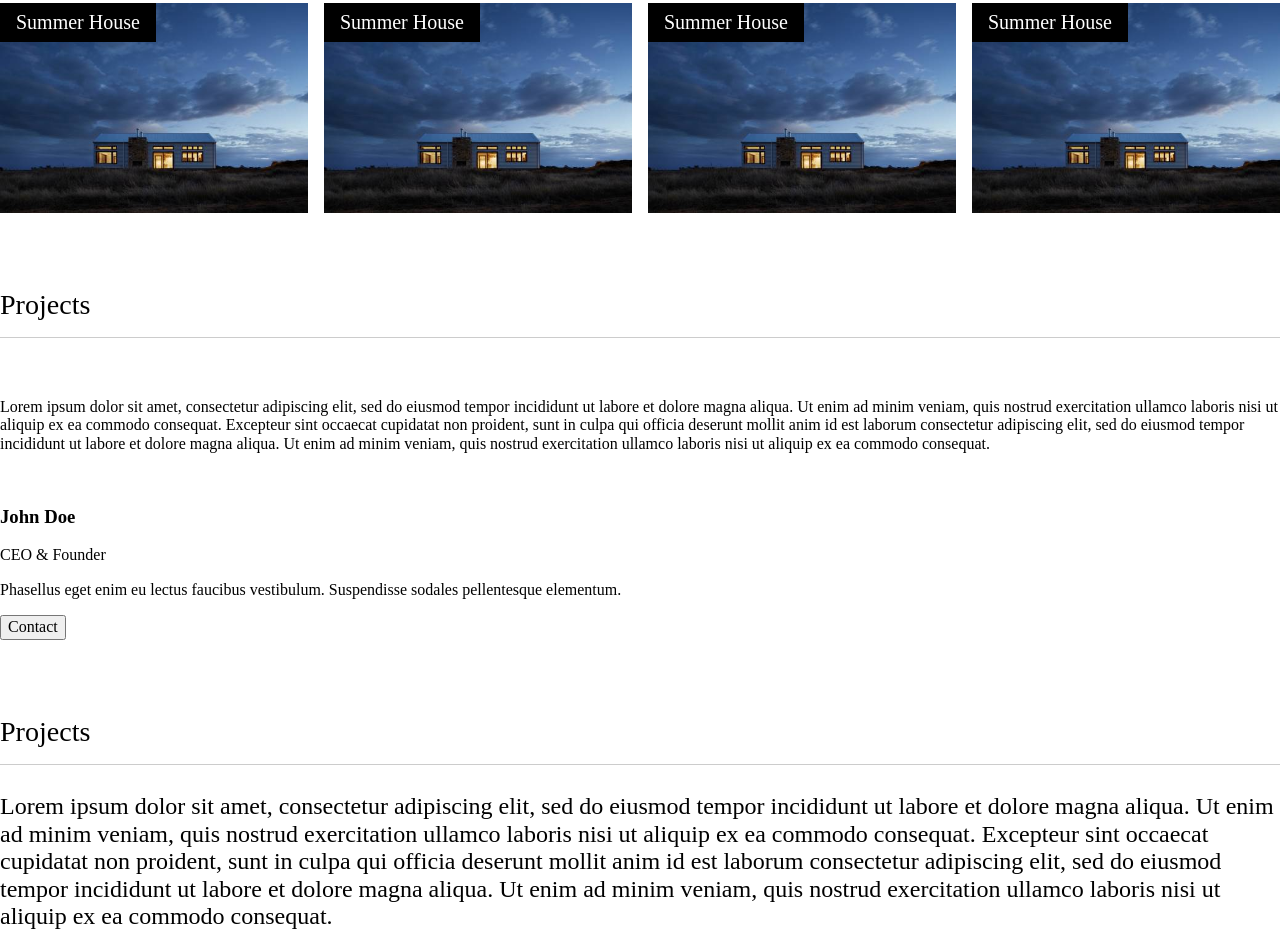
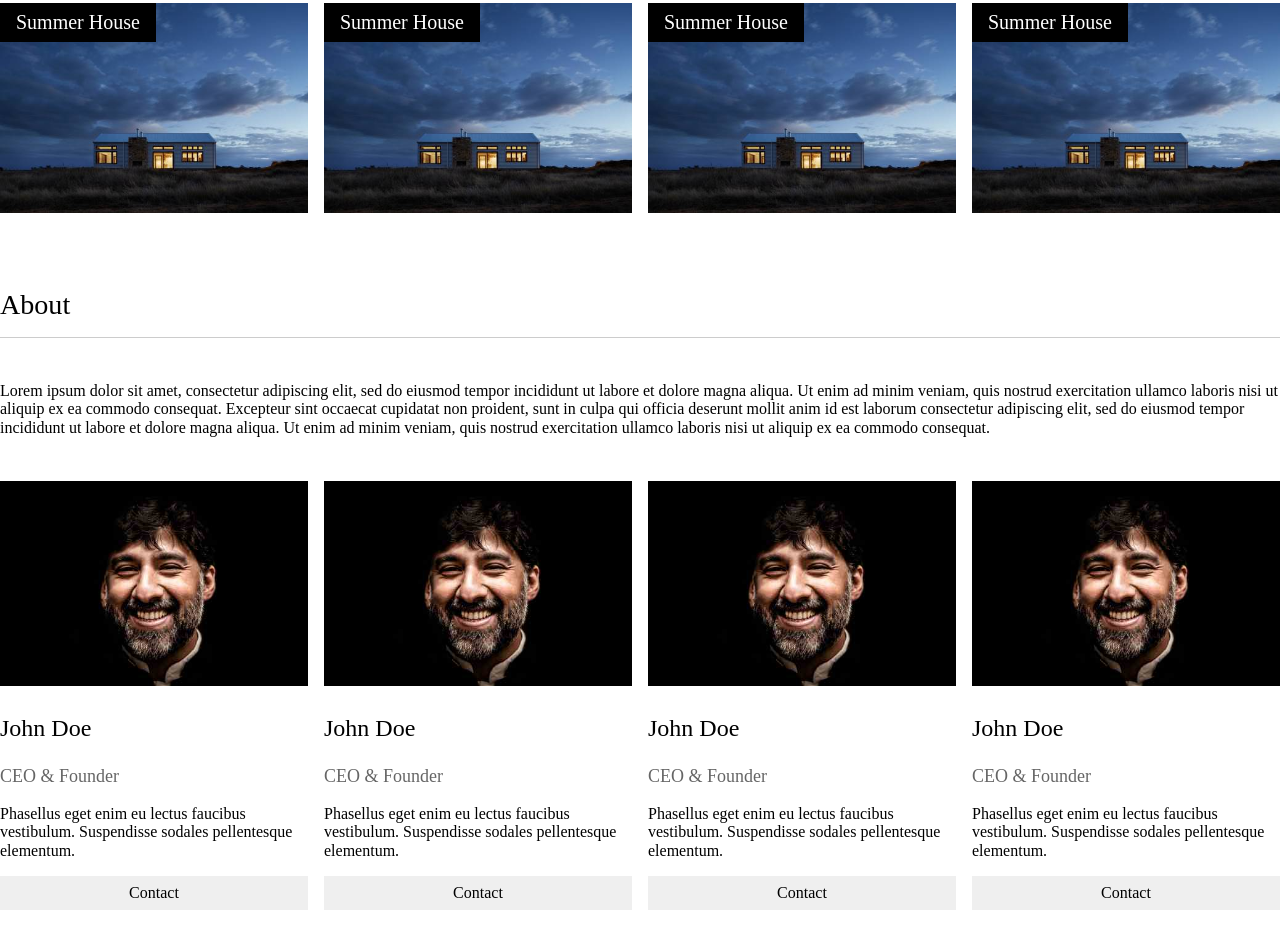
Before and after one commit to SaDo21042000/Architect-W3C-CSS, a plain HTML site: page index.html in a window 1280 px wide. Shown: the part 1063-2015 px from the top of the page. Drawn offline with Linux system fonts and the light colour scheme.

Commit message:
to about

```diff
--- a/assets/css/index.css
+++ b/assets/css/index.css
@@ -120,5 +120,63 @@ div.project-item div.house:nth-child(4) {
     color: white;
     font-size: 20px;
 }
+/* project end */
 
-/* project end */
+/* about start */
+.about {
+
+}
+
+.about-descript p {
+  margin-top: 0px;
+}
+
+.about-main {
+  display: flex;
+}
+
+.about-profile {
+  margin: 8px;
+}
+
+div.about-main div.about-profile:nth-child(1) {
+  margin-left: 0;
+}
+
+div.about-main div.about-profile:nth-child(4) {
+  margin-right: 0;
+}
+
+.about-profile img {
+  width: 100%;
+}
+
+.about-profile h3 {
+  font-weight: 400;
+  font-size: 24px;
+}
+
+.about-profile p:nth-child(3) {
+  font-size: 18px;
+  opacity: 0.6;
+}
+
+.about-descript::after {
+  content: "";
+  display: table;
+  height: 20px;
+  clear: both;
+}
+
+.about-profile p button {
+  width: 100%;
+  padding: 8px 16px;
+  border: none;
+}
+
+.about-profile p button:hover {
+  background-color: #ccc;
+}
+
+
+/* about end */
--- a/index.html
+++ b/index.html
@@ -86,14 +86,41 @@
     <!-- About Section -->
     <div class="about">
         <div class="content-title__item">
-            <h3>Projects</h3>
+            <h3>About</h3>
         </div>
         <div class="about-descript">
             <p>Lorem ipsum dolor sit amet, consectetur adipiscing elit, sed do eiusmod tempor incididunt ut labore et dolore magna aliqua. Ut enim ad minim veniam, quis nostrud exercitation ullamco laboris nisi ut aliquip ex ea commodo consequat. Excepteur sint occaecat cupidatat non proident, sunt in culpa qui officia deserunt mollit anim id est laborum consectetur adipiscing elit, sed do eiusmod tempor incididunt ut labore et dolore magna aliqua. Ut enim ad minim veniam, quis nostrud exercitation ullamco laboris nisi ut aliquip ex ea commodo consequat.</p>
         </div>
         <div class="about-main">
             <div class="about-profile">
-                <img src="" alt="">
+                <img src="./assets/images/team2.jpg" alt="Avartar for profile">
+                <h3>John Doe</h3>
+                <p>CEO & Founder</p>
+                <p>Phasellus eget enim eu lectus faucibus vestibulum. Suspendisse sodales pellentesque elementum.</p>
+                <p>
+                    <button>Contact</button>
+                </p>
+            </div>
+            <div class="about-profile">
+                <img src="./assets/images/team2.jpg" alt="Avartar for profile">
+                <h3>John Doe</h3>
+                <p>CEO & Founder</p>
+                <p>Phasellus eget enim eu lectus faucibus vestibulum. Suspendisse sodales pellentesque elementum.</p>
+                <p>
+                    <button>Contact</button>
+                </p>
+            </div>
+            <div class="about-profile">
+                <img src="./assets/images/team2.jpg" alt="Avartar for profile">
+                <h3>John Doe</h3>
+                <p>CEO & Founder</p>
+                <p>Phasellus eget enim eu lectus faucibus vestibulum. Suspendisse sodales pellentesque elementum.</p>
+                <p>
+                    <button>Contact</button>
+                </p>
+            </div>
+            <div class="about-profile">
+                <img src="./assets/images/team2.jpg" alt="Avartar for profile">
                 <h3>John Doe</h3>
                 <p>CEO & Founder</p>
                 <p>Phasellus eget enim eu lectus faucibus vestibulum. Suspendisse sodales pellentesque elementum.</p>
```
Also changed, not shown: assets/css/base.css (line endings or trailing spaces).
